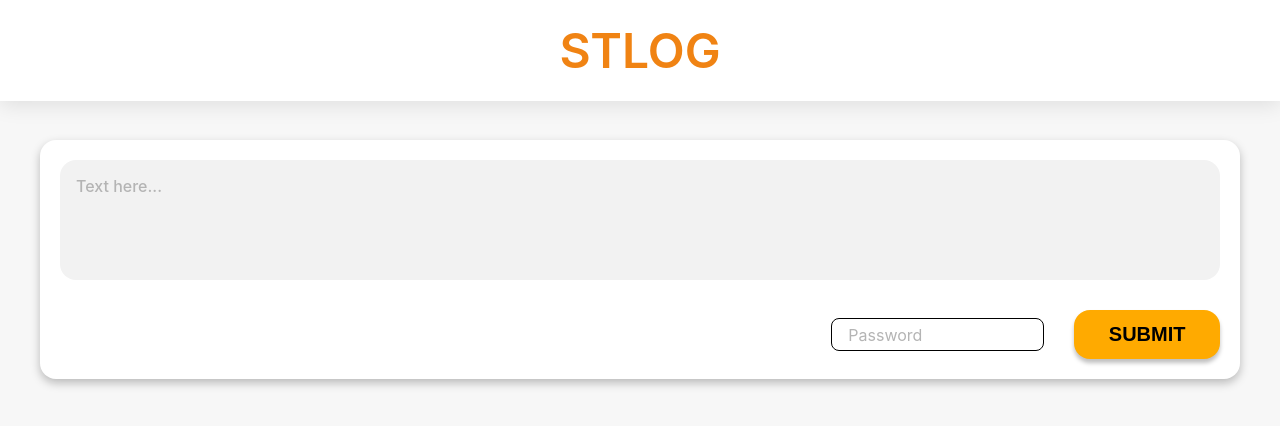
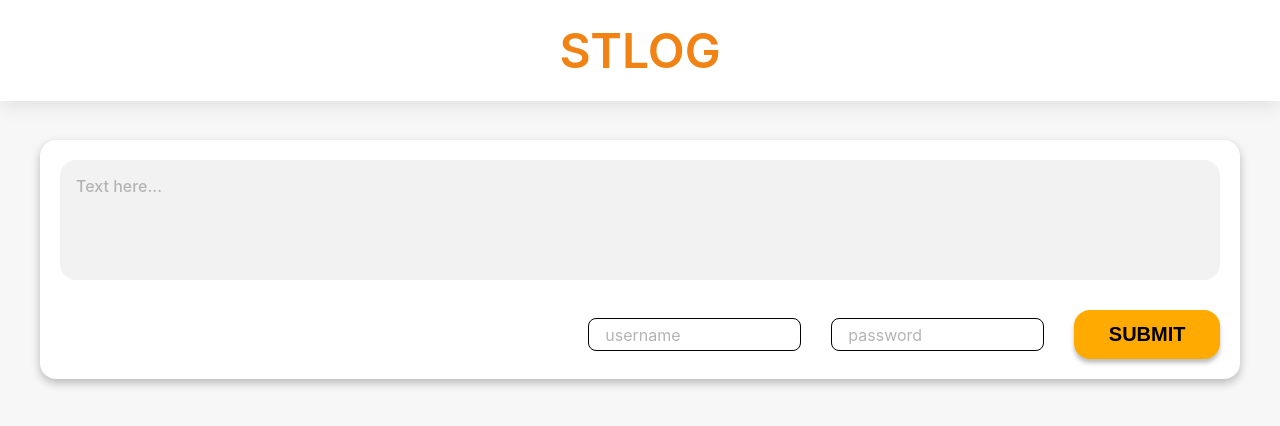
Before and after one commit to LIKELION-SEOULTECH/Guestbook-Web, a React (Vite) app: page / in a window 1280 px wide. Shown: the top 426 px of the page. Built offline with nearby package versions, Linux system fonts and the light colour scheme.

Commit message:
feat: username input 추가

```diff
--- a/src/components/log/STLogInput.tsx
+++ b/src/components/log/STLogInput.tsx
@@ -1,17 +1,18 @@
 import { useState } from "react";
 
 interface STLogInputProps {
-    handleAddLog: (text: string) => void;
+    handleAddLog: (text: string, username: string, password: string) => void;
 }
 
 export default function STLogInput({ handleAddLog }: STLogInputProps) {
     const [text, setText] = useState("");
     const [password, setPassword] = useState("");
+    const [username, setUsername] = useState("");
 
     const onSumbit = (e: React.FormEvent) => {
         e.preventDefault();
         if (text.trim() === "") return;
-        handleAddLog(text);
+        handleAddLog(text, username, password);
         setText("");
     };
 
@@ -24,11 +25,18 @@ export default function STLogInput({ handleAddLog }: STLogInputProps) {
             />
             <div className="submit-container">
                 <input
+                    type="username"
+                    placeholder="username"
+                    value={username}
+                    onChange={(e) => setUsername(e.target.value)}
+                    className="submit-input"
+                />
+                <input
                     type="password"
-                    placeholder="Password"
+                    placeholder="password"
                     value={password}
                     onChange={(e) => setPassword(e.target.value)}
-                    className="password"
+                    className="submit-input"
                 />
                 <button type="submit">SUBMIT</button>
             </div>
--- a/src/styles/App.css
+++ b/src/styles/App.css
@@ -80,7 +80,7 @@
     align-items: center;
 }
 
-.password {
+.submit-input {
     border-radius: 8px;
     border: 1px solid #000;
     padding: 0 16px;
```
